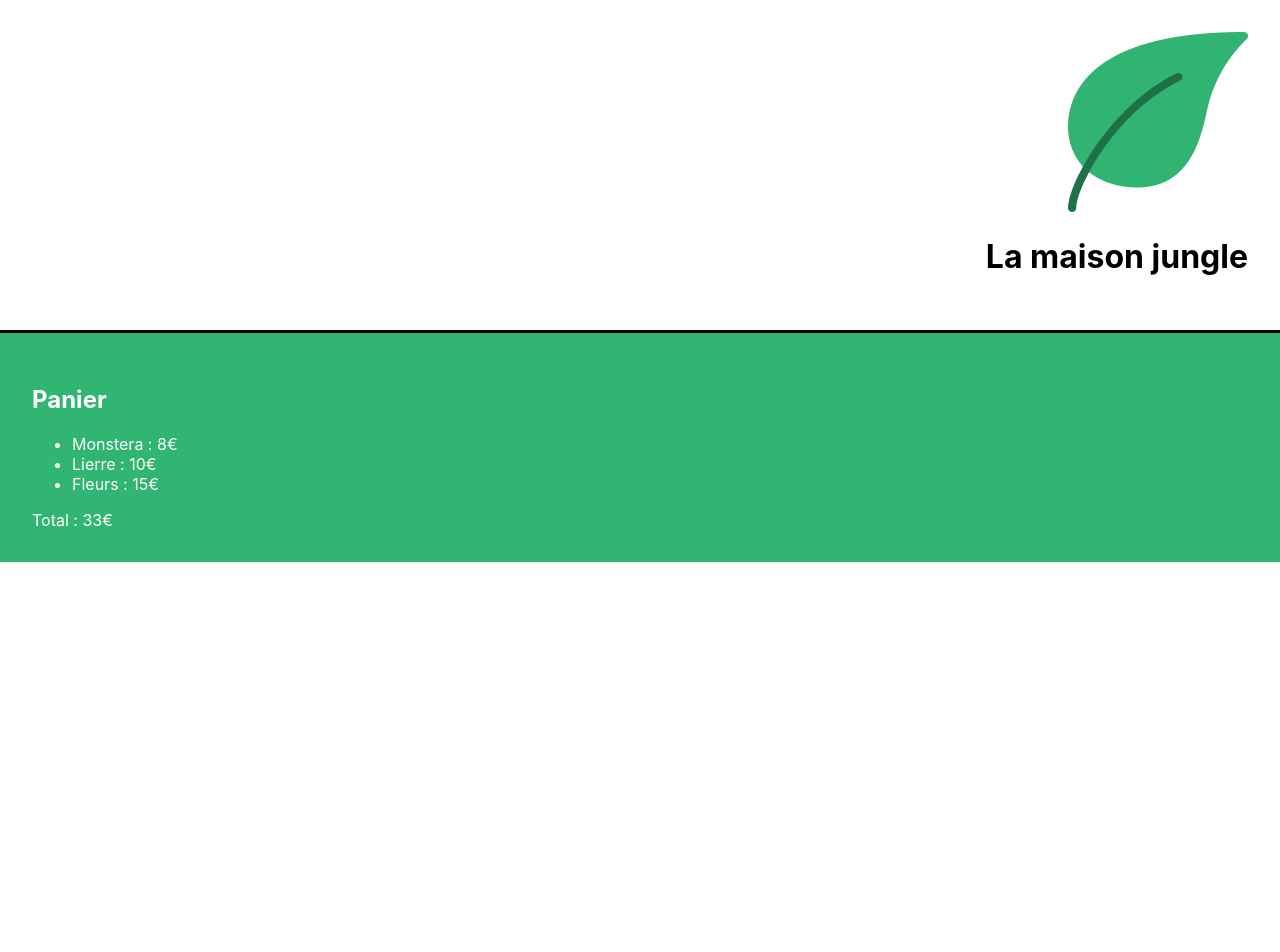
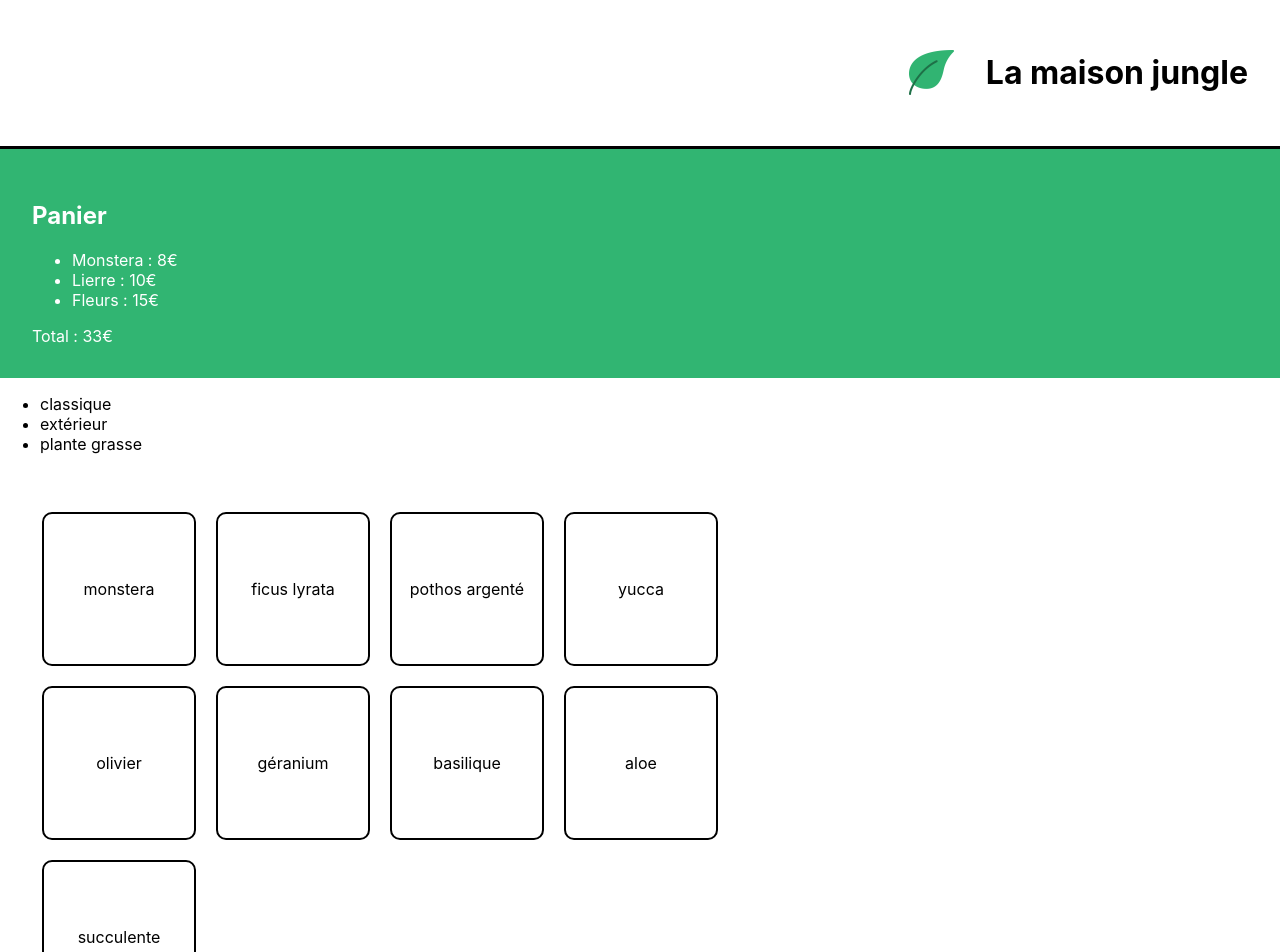
Before and after one commit to Riocamy/la-maison-jungle, a React (Create React App) app: page / in a window 1280 px wide. Shown: the top 952 px of the page. Before the commit the page ends 800 px from the top, so only its background shows below. Built offline with nearby package versions, Linux system fonts and the light colour scheme.

Commit message:
added plant list model

```diff
--- a/src/components/App.js
+++ b/src/components/App.js
@@ -1,11 +1,13 @@
 import Banner from './Banner'
 import Cart from './Cart'
+import ShoppingList from './ShoppingList'
 
 function App() {
   return (
     <div>
       <Banner />
       <Cart />
+      <ShoppingList />
     </div>
   )
 }
--- /dev/null
+++ b/src/components/ShoppingList.js
@@ -0,0 +1,29 @@
+import { plantList } from '../datas/plantList'
+import '../styles/ShoppingList.css'
+
+function ShoppingList() {
+	const categories = plantList.reduce((acc, plant) =>
+		acc.includes(plant.category) ? acc : acc.concat(plant.category),
+		[]
+	)
+
+	return (
+		<div>
+			<ul>
+				{categories.map((cat) => (
+					<li key={cat}>{cat}</li>
+				))}
+			</ul>
+			<ul className='lmj-plant-list'>
+				{plantList.map((plant) => (
+					<li key={plant.id} className='lmj-plant-item'>
+						{plant.name}
+						{plant.isSpecialOffer && <div className='lmj-sales'>Soldes</div>}
+					</li>
+				))}
+			</ul>
+		</div>
+	)
+}
+
+export default ShoppingList
--- /dev/null
+++ b/src/datas/plantList.js
@@ -0,0 +1,47 @@
+export const plantList = [
+	{
+		name: 'monstera',
+		category: 'classique',
+		id: '1ed'
+	},
+	{
+		name: 'ficus lyrata',
+		category: 'classique',
+		id: '2ab'
+	},
+	{
+		name: 'pothos argenté',
+		category: 'classique',
+		id: '3sd'
+	},
+	{
+		name: 'yucca',
+		category: 'classique',
+		id: '4kk'
+	},
+	{
+		name: 'olivier',
+		category: 'extérieur',
+		id: '5pl'
+	},
+	{
+		name: 'géranium',
+		category: 'extérieur',
+		id: '6uo'
+	},
+	{
+		name: 'basilique',
+		category: 'extérieur',
+		id: '7ie'
+	},
+	{
+		name: 'aloe',
+		category: 'plante grasse',
+		id: '8fp'
+	},
+	{
+		name: 'succulente',
+		category: 'plante grasse',
+		id: '9vn'
+	}
+]
--- a/src/styles/Banner.css
+++ b/src/styles/Banner.css
@@ -1,6 +1,19 @@
 .lmj-banner {
-  color: black;
-  text-align: right;
-  padding: 32px;
-  border-bottom: solid 3px black;
+	color: black;
+	text-align: right;
+	padding: 32px;
+	border-bottom: solid 3px black;
+	display: flex;
+	justify-content: flex-end;
+	flex-direction: row;
+	align-items: center;
 }
+
+.lmj-title {
+	padding-left: 32px;
+}
+
+.lmj-logo {
+	height: 45px;
+	width: 45px;
+}
--- /dev/null
+++ b/src/styles/ShoppingList.css
@@ -0,0 +1,30 @@
+.lmj-plant-list {
+	list-style-type: none;
+	padding: 32px;
+	display: flex;
+	flex-wrap: wrap;
+	max-width: 800px;
+}
+
+.lmj-plant-item {
+	border: solid 2px black;
+	border-radius: 10px;
+	height: 150px;
+	width: 150px;
+	margin: 10px;
+	display: flex;
+	align-items: center;
+	justify-content: center;
+	flex-direction: column;
+	position: relative;
+}
+
+.lmj-sales {
+	position: absolute;
+	right: 0px;
+	top: 10px;
+	font-weight: 500;
+	color: white;
+	padding: 5px 10px;
+	background-color: #31b572;
+}
```
